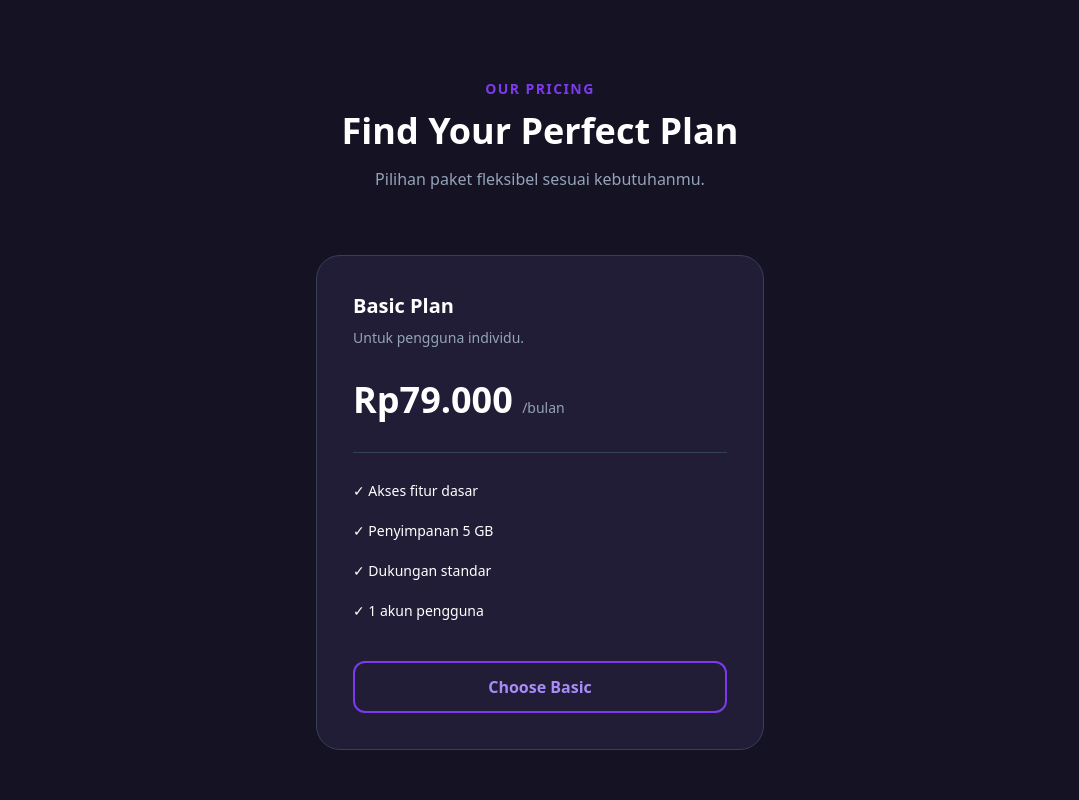
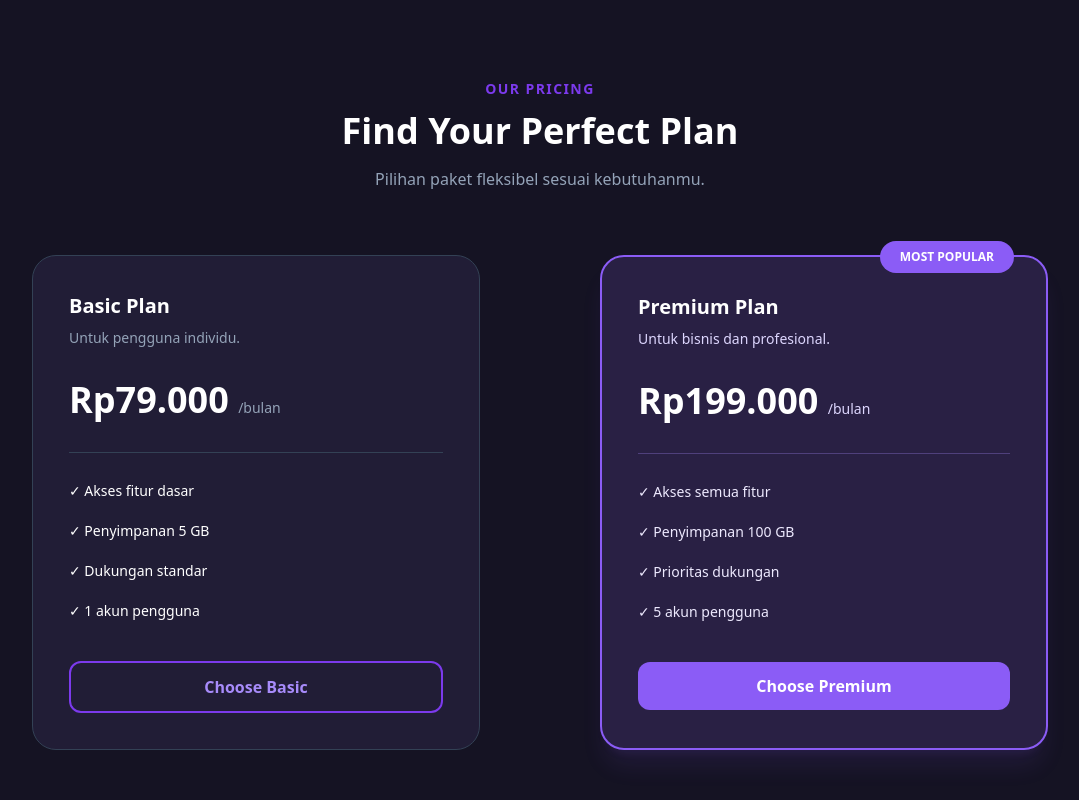
Before and after one commit to regitaawdinov-wq/latihan_tailwind_RegitaAwdinov, a plain HTML site: page index.html in a window 1280 px wide. Shown: the part 1770-2570 px from the top of the page, without its empty margins (100-1179 px from the left). Drawn offline with nearby package versions, Linux system fonts and the light colour scheme.

Commit message:
Add Premium Plan section to index.html

```diff
--- a/index.html
+++ b/index.html
@@ -239,3 +239,42 @@
                 </a>
 
             </div>
+
+            <!-- PREMIUM PLAN -->
+            <div class="flex-1 max-w-md mx-auto w-full p-9 rounded-3xl bg-[#292044] text-white border-2 border-violet-500 shadow-xl shadow-violet-500/10 relative">
+
+                <span class="absolute -top-4 right-8 px-5 py-2 rounded-full bg-violet-500 text-xs font-bold">
+                    MOST POPULAR
+                </span>
+
+                <h3 class="text-xl font-bold">Premium Plan</h3>
+
+                <p class="text-violet-200 text-sm mt-2">
+                    Untuk bisnis dan profesional.
+                </p>
+
+                <h2 class="text-4xl font-black my-8">
+                    Rp199.000
+                    <span class="text-sm font-normal text-violet-200">/bulan</span>
+                </h2>
+
+                <div class="border-t border-violet-400/30 pt-7">
+
+                    <ul class="space-y-5 text-sm text-violet-100">
+                        <li>✓ Akses semua fitur</li>
+                        <li>✓ Penyimpanan 100 GB</li>
+                        <li>✓ Prioritas dukungan</li>
+                        <li>✓ 5 akun pengguna</li>
+                    </ul>
+
+                </div>
+
+                <a href="#footer"
+                    class="block text-center mt-10 py-3 rounded-xl bg-violet-500 hover:bg-violet-600 transition font-bold">
+                    Choose Premium
+                </a>
+
+            </div>
+
+        </div>
+    </section>
```
